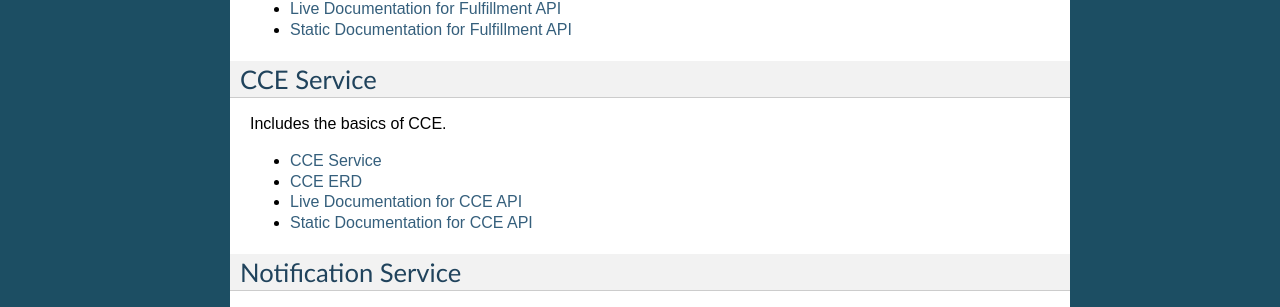
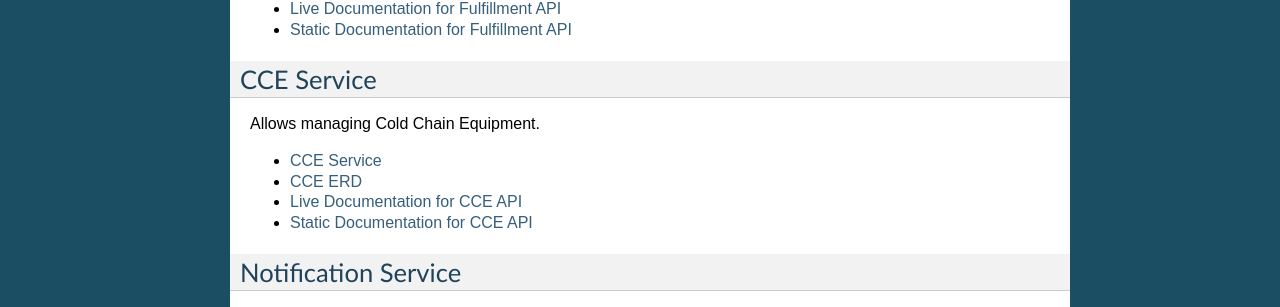
Before and after one commit to OpenLMIS/openlmis-ref-distro, a Sphinx documentation site: the page built from docs/source/components/index.rst, in a window 1280 px wide. Shown: the part 908-1215 px from the top of the page. Built offline with Sphinx 7.4.7, drawn with Linux system fonts in a browser that asks for light colours; pages that are not in the unit, such as notebooks, are missing from menus.

Commit message:
OLMIS-2752: updated description of cce service

```diff
--- a/docs/source/components/index.rst
+++ b/docs/source/components/index.rst
@@ -51,7 +51,7 @@ Includes the basics of fulfillment.
 CCE Service
 *******************
 
-Includes the basics of CCE.
+Allows managing Cold Chain Equipment.
 
 - `CCE Service <cceService.html>`_
 - `CCE ERD <cce-fulfillment.html>`_
```
